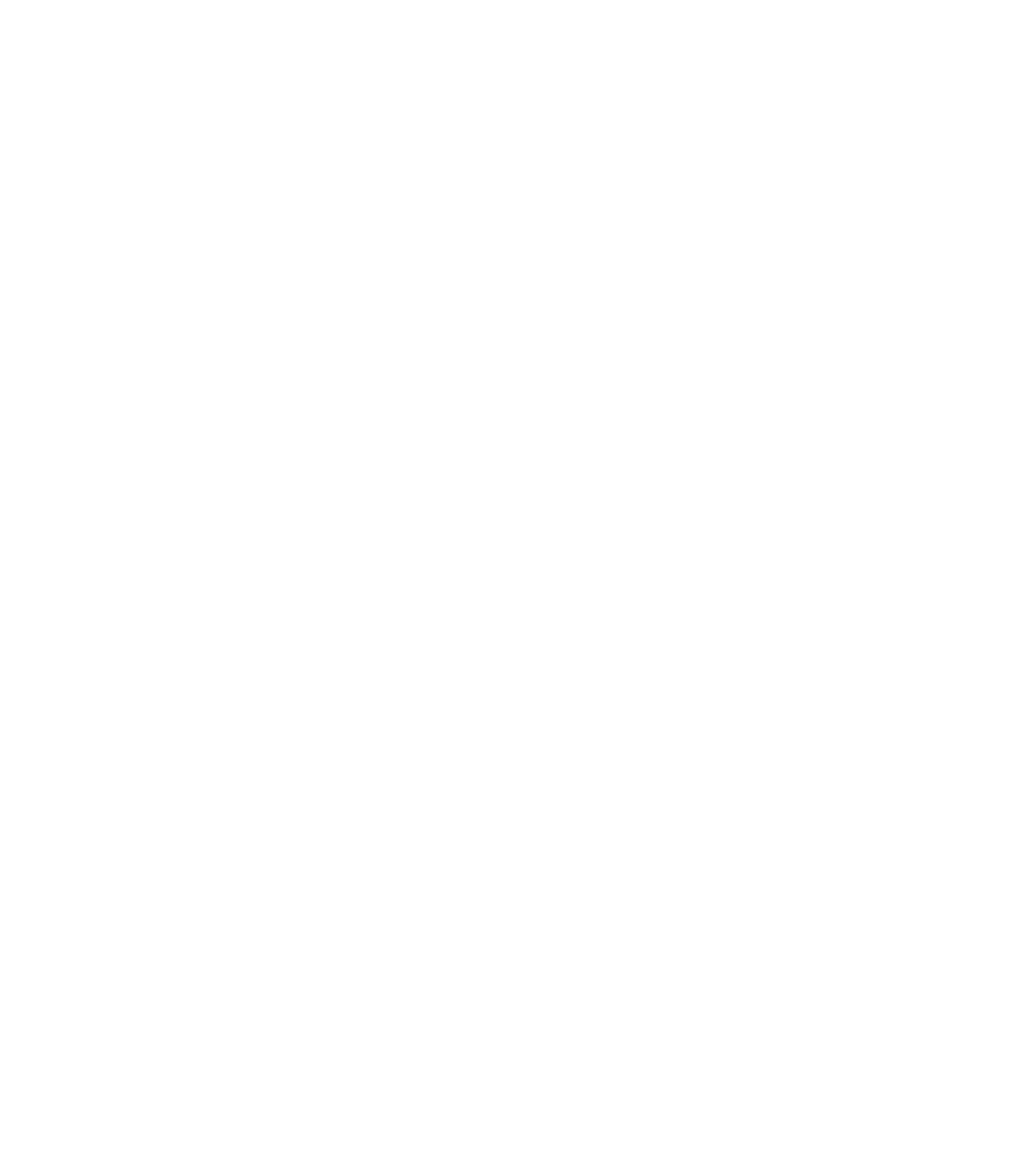
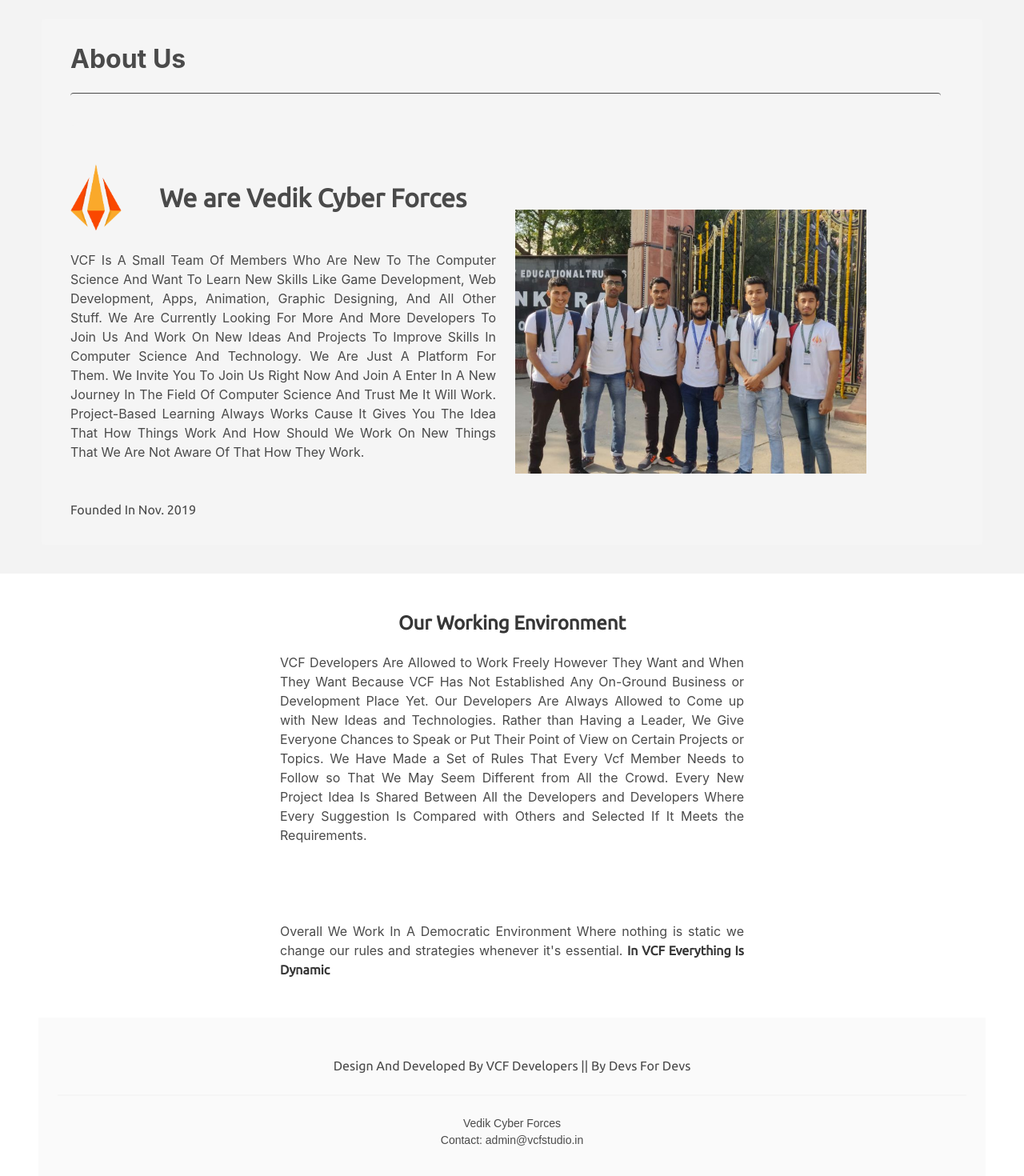
Before and after one commit to vedikcyberforces/VedikSite, an Angular app: page /about in a window 1280 px wide. Before the commit this address led to /. Shown: the part 64-1534 px from the top of the page at 80% size. Before the commit the page ends 800 px from the top, so only its background shows below. Built offline with nearby package versions, Linux system fonts and the light colour scheme.

Commit message:
About Page Update And Navbar Update

```diff
--- a/src/app/app-routing.module.ts
+++ b/src/app/app-routing.module.ts
@@ -1,12 +1,14 @@
 import { NgModule } from '@angular/core';
 import { RouterModule, Routes } from '@angular/router';
+import { AboutComponent } from './components/about/about.component';
 import { HomeComponent } from './components/home/home.component';
 import { LoginComponent } from './components/login/login.component';
 
 const routes: Routes = [
   {path:"", component: HomeComponent},
   {path:"home", component: HomeComponent},
-  {path:"login", component: LoginComponent}
+  {path:"login", component: LoginComponent},
+  {path:"about", component: AboutComponent}
 ];
 
 @NgModule({
--- a/src/app/app.module.ts
+++ b/src/app/app.module.ts
@@ -11,6 +11,7 @@
 import { NewsComponent } from './components/news/news.component';
 import { FooterComponent } from './components/footer/footer.component';
 import { LoginComponent } from './components/login/login.component';
+import { AboutComponent } from './components/about/about.component';
 
 @NgModule({
   declarations: [
@@ -21,7 +22,8 @@
     ContributorComponent,
     NewsComponent,
     FooterComponent,
-    LoginComponent
+    LoginComponent,
+    AboutComponent
   ],
   imports: [
     BrowserModule,
--- a/src/app/components/about/about.component.html
+++ b/src/app/components/about/about.component.html
@@ -22,20 +22,21 @@
               </div>
             </div>
             <p class="content is-family-sans-serif is-size-6 is-size-7-mobile py-5 has-text-justified">
-                            VCF Is A Small Team Of Members Who Are New To The Computer Science World And Wanna Learn New
+              VCF Is A Small Team Of Members Who Are New To The Computer Science And Want To Learn New
               Skills Like Game Development, Web Development, Apps, Animation, Graphic Designing, And All
               Other Stuff. We Are Currently Looking For More And More Developers To Join Us And Work On
-                            New Ideas And Projects For Improving Their Skills In Computer Science And Technology. We Are
-                            Just A Platform For Them. We Invite You To Join Us Right Now And Join A New Journey In The
+              New Ideas And Projects To Improve Skills In Computer Science And Technology. We Are
+              Just A Platform For Them. We Invite You To Join Us Right Now And Join A Enter In A New Journey In The
               Field Of Computer Science And Trust Me It Will Work. Project-Based Learning Always Works
               Cause It Gives You The Idea That How Things Work And How Should We Work On New Things That
               We Are Not Aware Of That How They Work.
             </p>
+            <p>Founded In Nov. 2019</p>
           </div>
           <div class="column is-5 has-text-centered is-centered">
             <div id="grid">
-                            <figure class="image is-3by2 center">
-                                <img src="assets/about_us.jpg" alt="">
+              <figure class="image center">
+                <img src="assets/about_us_team_pic.jpeg" alt="">
               </figure>
             </div>
           </div>
@@ -44,9 +45,30 @@
     </div>
   </section>
 
-    <section class="section container">
-        <app-member></app-member>
 </section>
+
+<section class="section">
+  <div class="container">
+    <p class="title is-4 has-text-centered">
+      Our Working Environment
+    </p>
+  </div>
+  <div class="columns is-centered">
+    <div class="column is-6">
+      <p class="content is-family-sans-serif is-size-6 is-size-7-mobile py-5 has-text-justified">
+        VCF Developers Are Allowed to Work Freely However They Want and When They Want Because VCF Has Not Established
+        Any On-Ground Business or Development Place Yet. Our Developers Are Always Allowed to Come up with New Ideas and
+        Technologies. Rather than Having a Leader, We Give Everyone Chances to Speak or Put Their Point of View on
+        Certain Projects or Topics. We Have Made a Set of Rules That Every Vcf Member Needs to Follow so That We May
+        Seem Different from All the Crowd. Every New Project Idea Is Shared Between All the Developers and Developers
+        Where Every Suggestion Is Compared with Others and Selected If It Meets the Requirements.
+      </p>
+      <br>
+      <p class="content is-family-sans-serif is-size-6 is-size-7-mobile py-5 has-text-justified">Overall We Work In A
+        Democratic Environment Where nothing is static we change our rules and strategies whenever it's essential.
+        <strong> In VCF Everything Is Dynamic</strong></p>
+    </div>
+  </div>
 
   <app-footer></app-footer>
 </section>
--- a/src/app/components/navbar/navbar.component.html
+++ b/src/app/components/navbar/navbar.component.html
@@ -21,9 +21,6 @@
           <a class="navbar-link">Explore</a>
 
           <div class="navbar-dropdown">
-            <a href="members" class="navbar-item">
-              Members
-            </a>
             <a href="posts" class="navbar-item">
               Posts
             </a>
```
Also changed, not shown: src/assets/about_us_team_pic.jpeg (added). Lines whose indentation alone changed are shown as unchanged.
